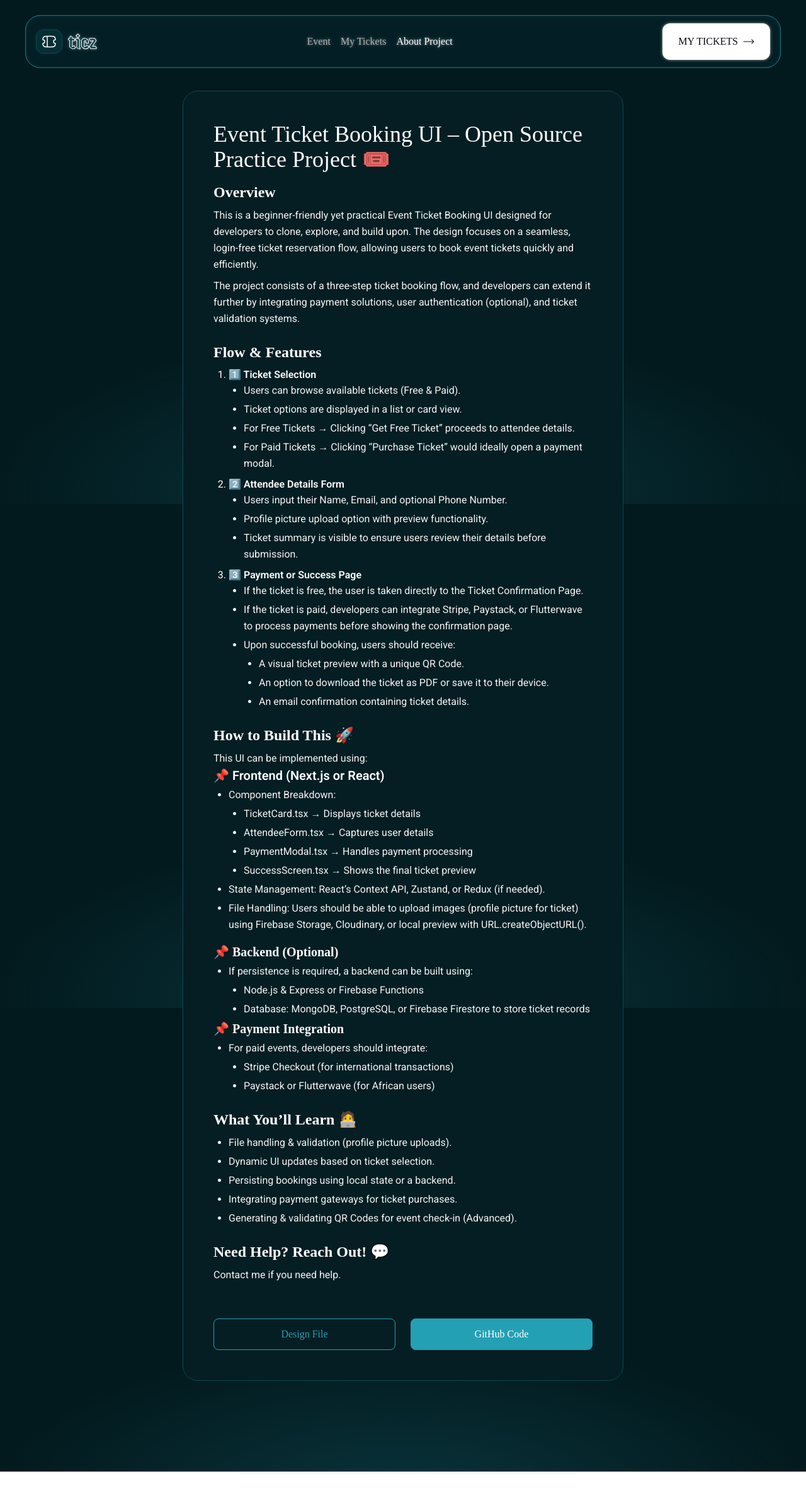
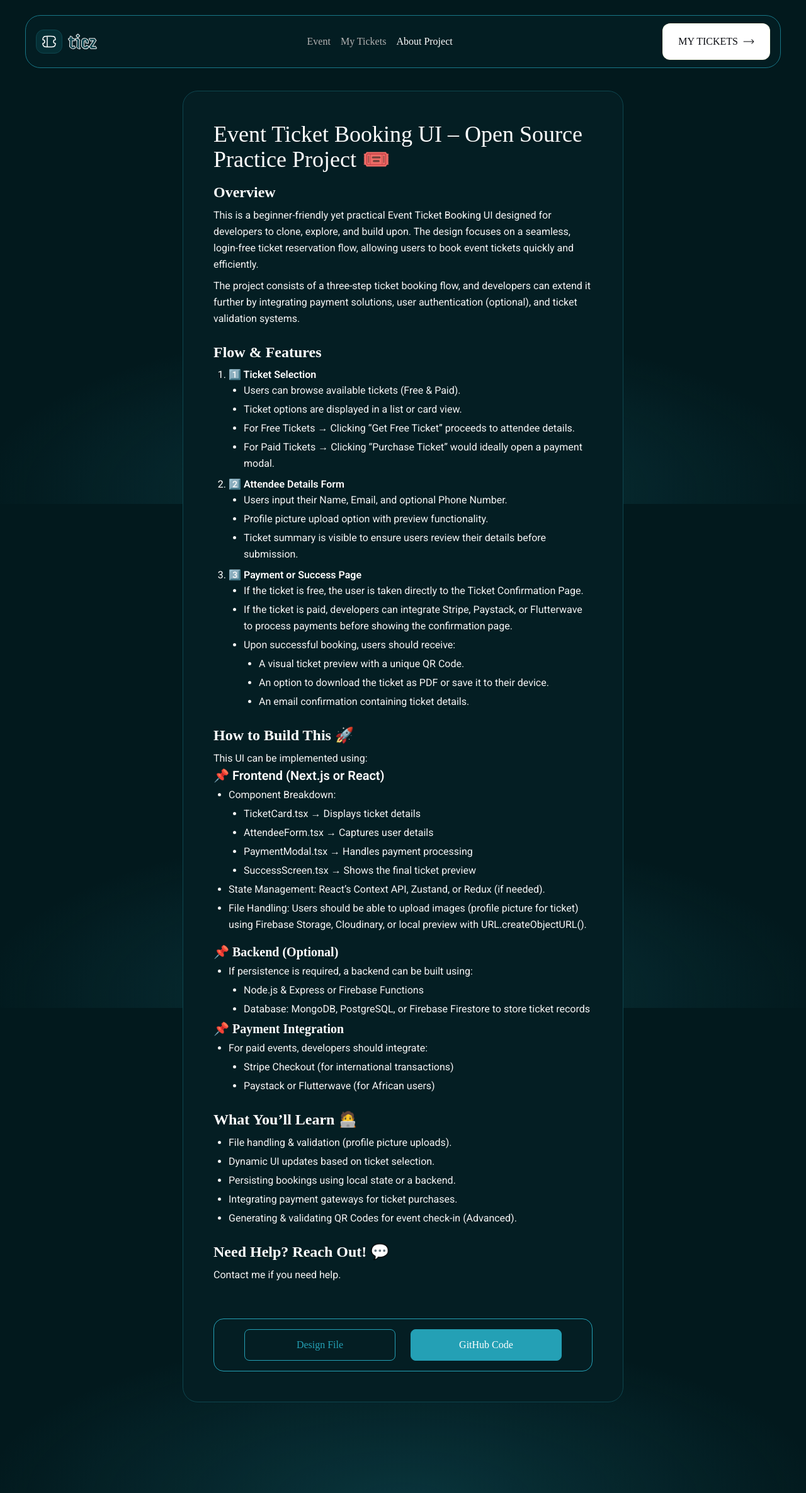
Before and after one commit to ayomikun-ade/TicketGenerator-HNG, a React (Vite) app: page /about in a window 1280 px wide. Shown: the whole page at 63% size. Before the commit the page ends 2336 px from the top, so only its background shows below. Built offline with nearby package versions, Linux system fonts and the light colour scheme; a web font is replaced by a local one.

Commit message:
style: edited about page

```diff
--- a/src/pages/About.jsx
+++ b/src/pages/About.jsx
@@ -1,10 +1,8 @@
-import Header from "../components/Header";
-
 const About = () => {
   return (
     <div className="relative outline-none font-step mx-5 text-sm md:text-base flex justify-center min-h-screen max-w-[1440px] md:mx-auto md:w-full">
-      <Header />
-      <div className="bg-[#041e23] text-white flex flex-col justify- items-center gap-8 max-w-[700px] w-full py-8 px-6 md:p-12 mb-10 md:mb-36 mt-36 rounded-[24px] border border-[#0e464f]">
+      {/* <Header /> */}
+      <div className="bg-[#041e23] text-white flex flex-col animate-fadeIn items-center gap-8 max-w-[700px] w-full py-8 px-6 md:p-12 mb-10 md:mb-36 mt-36 rounded-[24px] border border-[#0e464f]">
         <section>
           <article className="">
             <h1 className="text-4xl font-rage mb-4">
@@ -217,7 +215,7 @@ const About = () => {
             </section>
           </article>
         </section>
-        <section className="flex flex-col-reverse mt-6 md:flex-row w-full justify-between gap-6 font-main leading-6">
+        <section className="flex flex-col-reverse mt-6 md:flex-row w-full py-4 px-12 border border-[#24a0b5] rounded-2xl justify-between gap-6 font-main leading-6">
           <button className="bg-transparent text-[#24a0b5] w-full p-3 text-center rounded-lg border-[1px] border-[#24a0b5] hover:bg-[#24a0b5] hover:text-white transition duration-300 hover:ease-in-out">
             <a
               href="https://www.figma.com/community/file/1470800949188681164"
```
